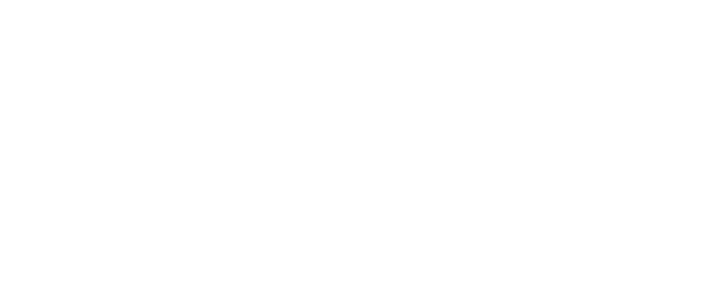
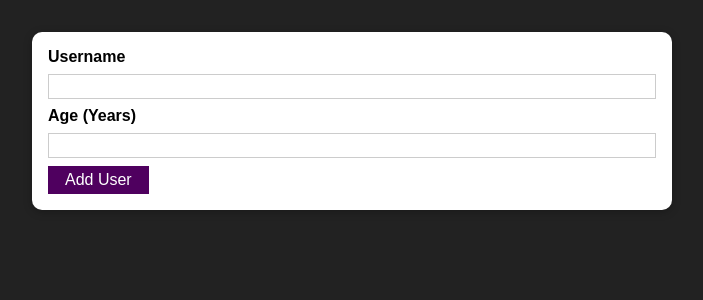
Before and after one commit to Zukauskas/react-complete-guide, a React (Create React App) app in the folder Project3/: page / in a window 1280 px wide. Shown: the top 300 px of the page, without its empty margins (288-991 px from the left). Built offline with nearby package versions, Linux system fonts and the light colour scheme.

Commit message:
Add User functionality

```diff
--- a/Project3/src/App.js
+++ b/Project3/src/App.js
@@ -1,10 +1,9 @@
-import React from 'react';
-
+import AddUser from './Components/Users/AddUser';
 
 function App() {
   return (
     <div>
-
+      <AddUser />
     </div>
   );
 }
--- /dev/null
+++ b/Project3/src/Components/UI/Button/Button.js
@@ -0,0 +1,11 @@
+import styles from './Button.module.css';
+
+const Button = props => {
+    return (
+        <button type={props.type || 'button'} className={styles.button} onClick={props.onClick}>
+            {props.children}
+        </button>
+    );
+};
+
+export default Button;
--- /dev/null
+++ b/Project3/src/Components/UI/Button/Button.module.css
@@ -0,0 +1,18 @@
+.button {
+    font: inherit;
+    border: 1px solid #4f005f;
+    background: #4f005f;
+    color: white;
+    padding: 0.25rem 1rem;
+    cursor: pointer;
+}
+
+.button:hover,
+.button:active {
+    background: #741188;
+    border-color: #741188;
+}
+
+.button:focus {
+    outline: none;
+}
--- /dev/null
+++ b/Project3/src/Components/UI/Card/Card.js
@@ -0,0 +1,8 @@
+import styles from './Card.module.css';
+
+function Card(props) {
+    const classes = props.className + ' ' + styles.card;
+    return <div className={classes}>{props.children}</div>;
+}
+
+export default Card;
--- /dev/null
+++ b/Project3/src/Components/UI/Card/Card.module.css
@@ -0,0 +1,9 @@
+.card {
+    background: #fff;
+    border-radius: 10px;
+    box-shadow: 0 2px 8px rgba(0, 0, 0, 0.26);
+    margin: 2rem auto;
+    padding: 1rem;
+    width: 90%;
+    max-width: 40rem;
+}
--- /dev/null
+++ b/Project3/src/Components/Users/AddUser.js
@@ -0,0 +1,41 @@
+import { useState } from 'react';
+import styles from './AddUser.module.css';
+import Button from '../UI/Button/Button';
+import Card from '../UI/Card/Card';
+
+const AddUser = () => {
+    const [enteredUsername, setEnteredUsername] = useState('');
+    const [enteredAge, setEnteredAge] = useState('');
+
+    const usernameChangeHandler = (event) => {
+        setEnteredUsername(event.target.value);
+    }
+
+    const ageChangeHandler = (event) => {
+        setEnteredAge(event.target.value)
+    }
+
+    const addUserHandler = (event) => {
+        event.preventDefault();
+        if (enteredUsername.trim().length === 0) {
+            return;
+        }
+        console.log(enteredUsername, enteredAge);
+        setEnteredUsername('');
+        setEnteredAge('');
+    }
+
+    return (
+        <Card className={styles.input}>
+            <form onSubmit={addUserHandler}>
+                <label htmlFor='username'>Username</label>
+                <input value={enteredUsername} id='username' type="text" onChange={usernameChangeHandler} required />
+                <label htmlFor='userAge'>Age (Years)</label>
+                <input value={enteredAge} id='userAge' type="number" min='1' onChange={ageChangeHandler} required />
+                <Button type='submit'>Add User</Button>
+            </form>
+        </Card>
+    )
+}
+
+export default AddUser;
--- /dev/null
+++ b/Project3/src/Components/Users/AddUser.module.css
@@ -0,0 +1,26 @@
+.input {
+    margin: 2rem auto;
+    padding: 1rem;
+    width: 90%;
+    max-width: 40rem;
+}
+
+.input label {
+    display: block;
+    font-weight: bold;
+    margin-bottom: 0.5rem;
+}
+
+.input input {
+    font: inherit;
+    display: block;
+    width: 100%;
+    border: 1px solid #ccc;
+    padding: 0.15rem;
+    margin-bottom: 0.5rem;
+}
+
+.input input:focus {
+    outline: none;
+    border-color: #4f005f;
+}
--- a/Project3/src/index.css
+++ b/Project3/src/index.css
@@ -1,11 +1,13 @@
 * {
-  box-sizing: border-box;
+    box-sizing: border-box;
 }
 
 html {
-  font-family: sans-serif;
+    font-family: sans-serif;
 }
 
 body {
-  margin: 0;
+    margin: 0;
+    padding: 0;
+    background-color: rgb(34, 34, 34);
 }
```
